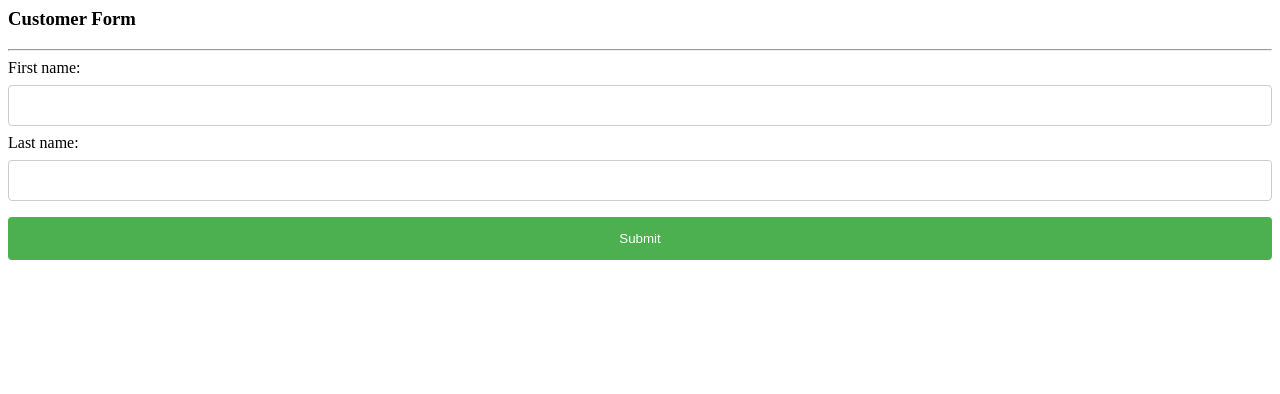
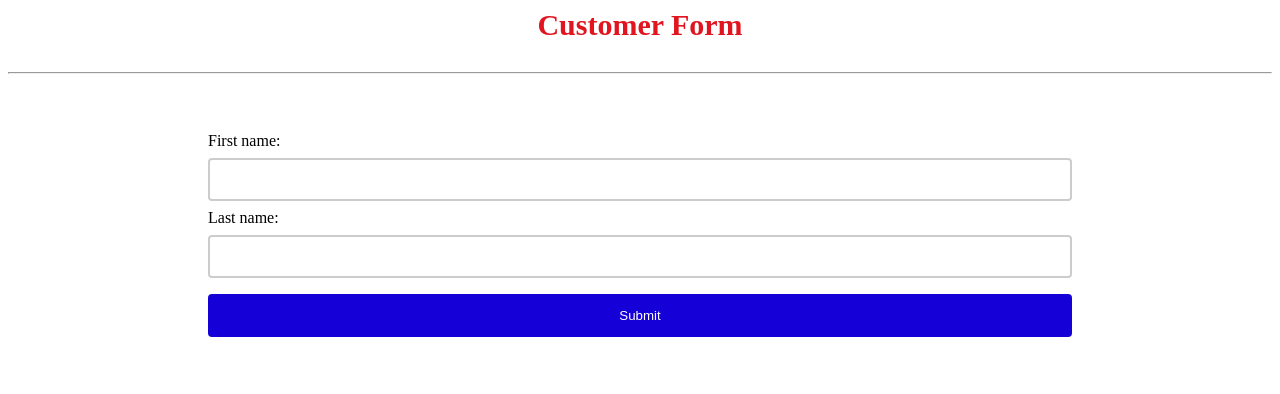
Before and after one commit to amitchakraborty123/docker_form, a Django app: page / in a window 1280 px wide. Shown: the top 394 px of the page. Run offline with Django 3.2, Linux system fonts and the light colour scheme.

Commit message:
Setup files and also chenges the style

```diff
--- a/app/templates/app/index.html
+++ b/app/templates/app/index.html
@@ -12,19 +12,31 @@
 <!DOCTYPE html>
 <html>
 <style>
+form{
+  padding: 50px 200px;
+}
+
+
+h3{
+  text-align: center;
+  font-size: 30px;
+  font-weight: bolder;
+  color: #e0151f;
+}
+
 input[type=text], select {
   width: 100%;
   padding: 12px 20px;
   margin: 8px 0;
   display: inline-block;
-  border: 1px solid #ccc;
+  border: 2px solid #ccc;
   border-radius: 4px;
   box-sizing: border-box;
 }
 
 input[type=submit] {
   width: 100%;
-  background-color: #4CAF50;
+  background-color: #1600d8;
   color: white;
   padding: 14px 20px;
   margin: 8px 0;
```
Also changed, not shown: README.md, db.sqlite3.
